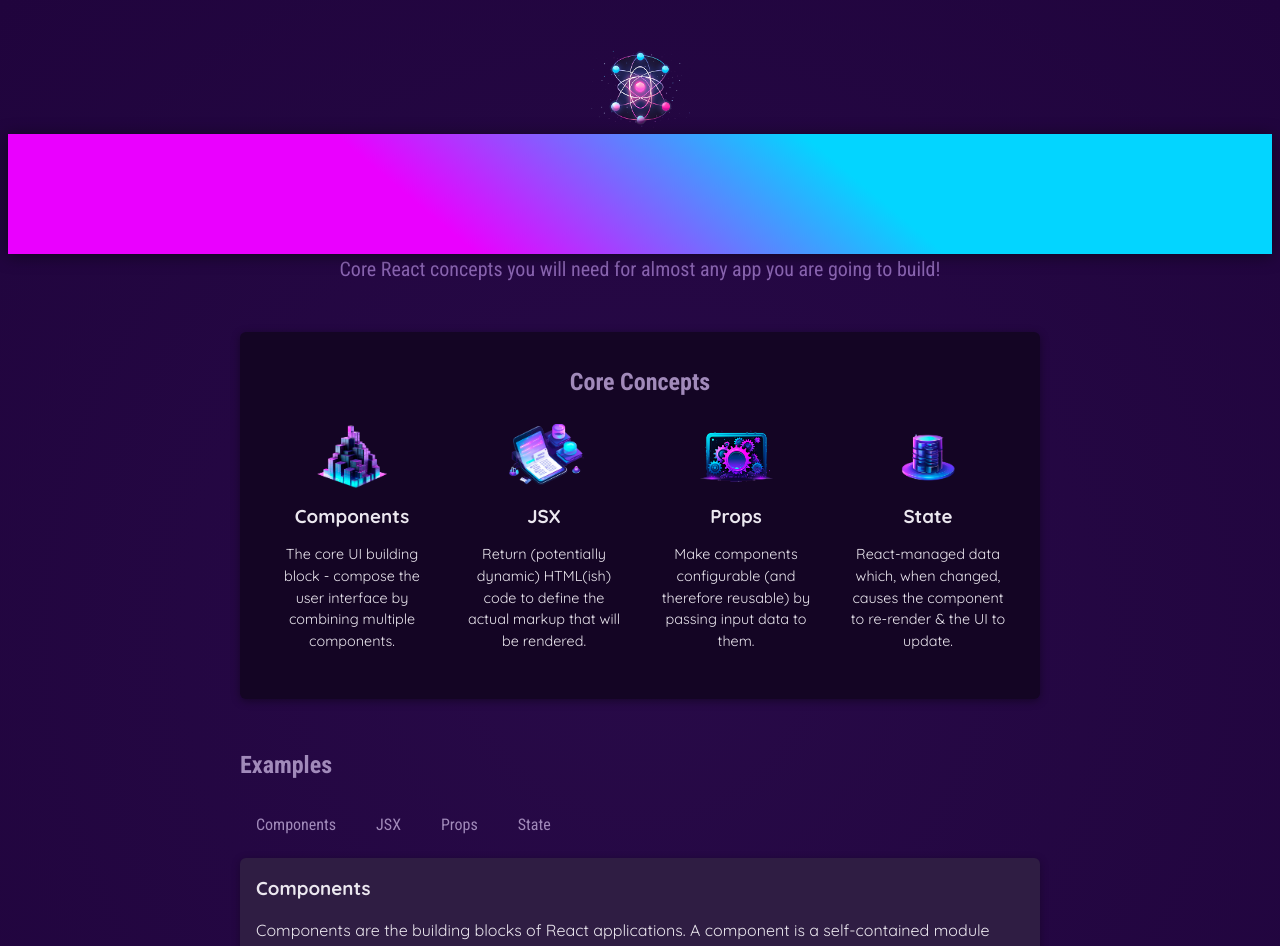
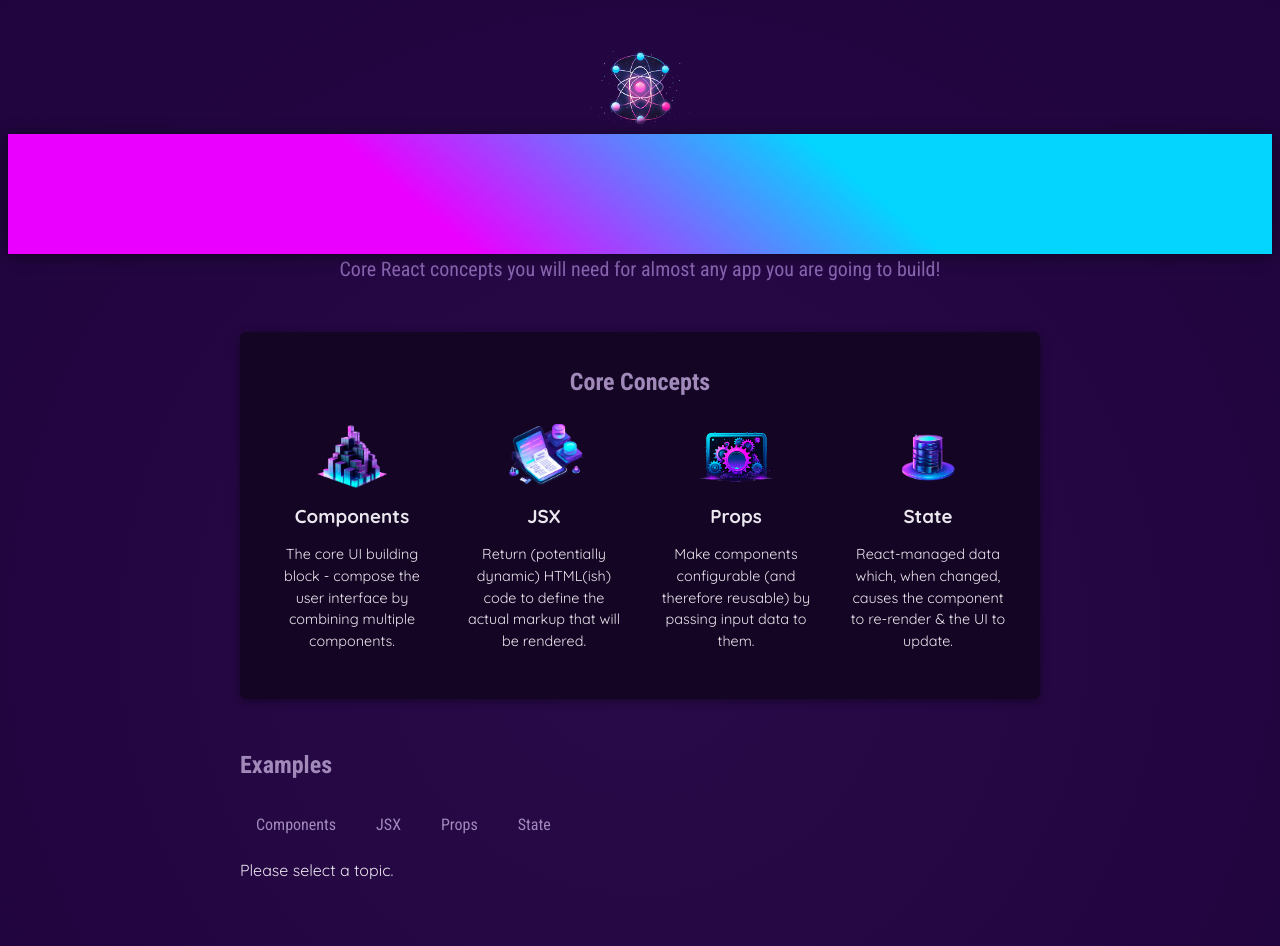
Before and after one commit to calforcal/react, a React (Vite) app in the folder 01-starting-project/: page / in a window 1280 px wide. Shown: the top 946 px of the page. Built offline with nearby package versions, Linux system fonts and the light colour scheme.

Commit message:
Add dynamic styling and content

```diff
--- a/01-starting-project/src/App.jsx
+++ b/01-starting-project/src/App.jsx
@@ -6,11 +6,26 @@
 import { EXAMPLES } from "./data.js"
 
 function App() {
-  const [ selectedTopic, setSelectedTopic ] = useState('components')
+  const [ selectedTopic, setSelectedTopic ] = useState()
 
   function handleSelect(selectedButton) {
     setSelectedTopic(selectedButton);
     console.log(selectedTopic);
+  }
+
+  let tabContent = <p>Please select a topic.</p>
+  if (selectedTopic) {
+    tabContent = (
+    <div id="tab-content">
+      <h3>{EXAMPLES[selectedTopic].title}</h3>
+      <p>{EXAMPLES[selectedTopic].description}</p>
+      <pre>
+        <code>
+          {EXAMPLES[selectedTopic].code}
+        </code>
+      </pre>
+    </div>
+    );
   }
 
   return (
@@ -29,20 +44,12 @@
         <section id="examples">
           <h2>Examples</h2>
           <menu>
-            <TabButton onSelect={() => handleSelect('components')}>Components</TabButton>
-            <TabButton onSelect={() => handleSelect('jsx')}>JSX</TabButton>
-            <TabButton onSelect={() => handleSelect('props')}>Props</TabButton>
-            <TabButton onSelect={() => handleSelect('state')}>State</TabButton>
+            <TabButton isSelected={selectedTopic === 'components'} onSelect={() => handleSelect('components')}>Components</TabButton>
+            <TabButton isSelected={selectedTopic === 'jsx'} onSelect={() => handleSelect('jsx')}>JSX</TabButton>
+            <TabButton isSelected={selectedTopic === 'props'} onSelect={() => handleSelect('props')}>Props</TabButton>
+            <TabButton isSelected={selectedTopic === 'state'} onSelect={() => handleSelect('state')}>State</TabButton>
           </menu>
-          <div id="tab-content">
-            <h3>{EXAMPLES[selectedTopic].title}</h3>
-            <p>{EXAMPLES[selectedTopic].description}</p>
-            <pre>
-              <code>
-                {EXAMPLES[selectedTopic].code}
-              </code>
-            </pre>
-          </div>
+          {tabContent}
         </section>
       </main>
     </div>
--- a/01-starting-project/src/components/TabButton.jsx
+++ b/01-starting-project/src/components/TabButton.jsx
@@ -1,7 +1,7 @@
-export default function TabButton({children, onSelect}) {
+export default function TabButton({children, onSelect, isSelected}) {
   return (
     <li>
-      <button onClick={onSelect}>{children}</button>
+      <button className={isSelected ? "active" : undefined} onClick={onSelect}>{children}</button>
     </li>
   );
 }
```
